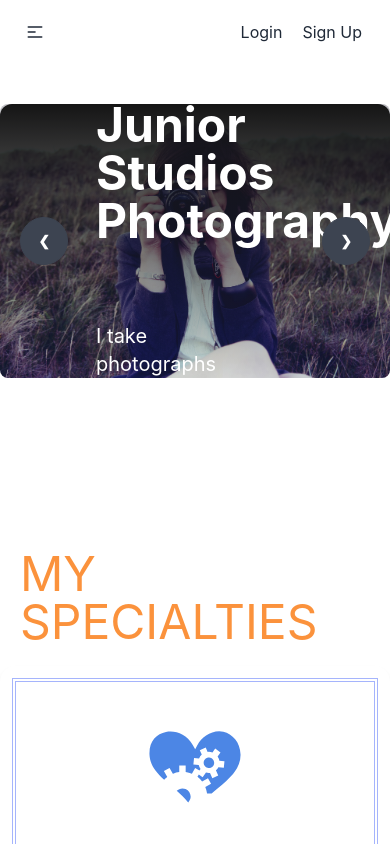
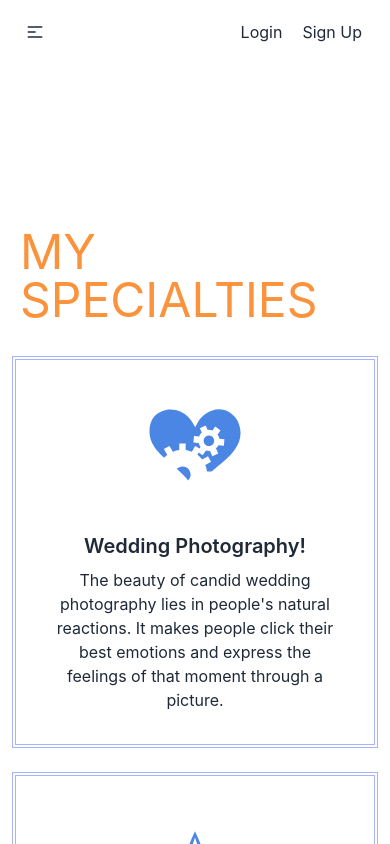
Before and after one commit to mdmohsin2/PhotoBazar-Client-Side, a React (Create React App) app: page / in a window 390 px wide. Shown: the top 844 px of the page. Built offline with nearby package versions, Linux system fonts and the light colour scheme.

Commit message:
firebase install and code setup

```diff
--- a/package.json
+++ b/package.json
@@ -8,6 +8,7 @@
     "@testing-library/react": "^13.4.0",
     "@testing-library/user-event": "^13.5.0",
     "daisyui": "^2.38.1",
+    "firebase": "^9.13.0",
     "react": "^18.2.0",
     "react-dom": "^18.2.0",
     "react-icons": "^4.6.0",
--- /dev/null
+++ b/src/Context/AuthProvider/AuthProvider.js
@@ -0,0 +1,24 @@
+import React, { createContext, useState } from 'react';
+import {  getAuth} from 'firebase/auth';
+import app from '../../firebase/Firebase.config'
+
+const AuthContext = createContext();
+const auth = getAuth(app)
+
+const AuthProvider = ({children}) => {
+    const [user, setUser] = useState(null);
+    const [loading, setLoading] = useState(true)
+
+    const authInfo = {
+        user,
+        loading,
+
+    }
+    return (
+        <AuthContext.Provider value={authInfo}>
+            {children}
+        </AuthContext.Provider>
+    );
+};
+
+export default AuthProvider;
--- a/src/components/Page/Home/MySplist/MySplist.js
+++ b/src/components/Page/Home/MySplist/MySplist.js
@@ -6,7 +6,7 @@ import './MyStyle.css'
 const MySplist = () => {
     return (
 
-        <div className='py-28 '>
+        <div className='py-16'>
             <h1 className='text-5xl m-5 text-orange-400'>MY SPECIALTIES</h1>
             <div className=" card grid  grid-cols-1 md:grid-cols-2 lg:grid-cols-4 shadow-md">
                 <div className='border-double border-4 border-indigo-300 hover:border-indigo-600 m-3 '>
--- a/src/components/Page/Home/MySplist/MyStyle.css
+++ b/src/components/Page/Home/MySplist/MyStyle.css
@@ -3,3 +3,11 @@
     height: 100px;
     color: #4c86e5 ;
 }
+
+
+
+@media (min-width: 640px) {
+    .py-28{
+        padding-top:-20px;
+    }
+}
--- a/src/components/Page/Home/Slider/SliderItem.css
+++ b/src/components/Page/Home/Slider/SliderItem.css
@@ -1,9 +1,18 @@
 .carouser-image:after {
-    content:'';
-    position:absolute;
-    left:0; top:0;
-    width:100%; height:100%;
-    display:inline-block;
-    border-radius: 12px;
-    background: linear-gradient( #151515 0%,rgba(21, 20, 18, 0) 100%); /* W3C */
+  content: '';
+  position: absolute;
+  left: 0;
+  top: 0;
+  width: 100%;
+  height: 100%;
+  display: inline-block;
+  border-radius: 12px;
+  background: linear-gradient(#151515 0%, rgba(21, 20, 18, 0) 100%);
+  /* W3C */
+}
+
+@media (min-width: 640px) {
+  .titles {
+    top: 0px;
   }
+}
--- a/src/components/Page/Home/Slider/SliderItem.js
+++ b/src/components/Page/Home/Slider/SliderItem.js
@@ -4,7 +4,7 @@ import './SliderItem.css'
 const SliderItem = ({ slide }) => {
     const { image, id, prev, next } = slide;
     return (
-        <div id={`slide${id}`} className="carousel-item relative w-full">
+        <div id={`slide${id}`} className="carousel-item relative w-full hidden sm:block">
             <div className='carouser-image'>
                 <img src={image} alt='' className="w-full rounded-lg" />
             </div>
@@ -13,10 +13,10 @@ const SliderItem = ({ slide }) => {
                     Junior Studios Photography
                 </h2>
             </div>
-            <div className="absolute flex justify-end transform -translate-y-1/2 w-2/5 left-24 mt-72">
+            <div className="absolute flex justify-end transform -translate-y-1/2 w-2/5 left-24 titles  mt-72">
                 <p className='text-white text-xl'>I take photographs with creativity, concept and passion</p>
             </div>
-            <div className="absolute flex justify-start transform -translate-y-1/2 w-2/5 left-64 mt-96">
+            <div className="absolute flex justify-start transform -translate-y-1/2 w-2/5 titles left-64 mt-96">
                 <button className="btn btn-outline btn-warning">About me</button>
             </div>
             <div className="absolute flex justify-between transform -translate-y-1/2 left-5 right-5 top-1/2">
--- a/src/components/Page/Login/Login.js
+++ b/src/components/Page/Login/Login.js
@@ -1,5 +1,6 @@
 import React from 'react';
 import { Link } from 'react-router-dom';
+import { FaGoogle } from "react-icons/fa";
 
 const Login = () => {
     return (
@@ -21,6 +22,10 @@ const Login = () => {
                         <input className='btn btn-primary' type="submit" value="Login" />
                     </div>
                 </form>
+                <p className='text-red-400 py-4'>Or sign in with</p>
+                <button className='btn bg-orange-500 w-full'>
+                    <FaGoogle></FaGoogle>
+                </button>
                 <p className='text-center py-5'>New to Junior studio <Link className='font-bold text-orange-500' to='/register'>Sign Up</Link> </p>
             </div>
         </div>
--- a/src/components/Page/Resister/SignUp.js
+++ b/src/components/Page/Resister/SignUp.js
@@ -1,5 +1,6 @@
 import React from 'react';
 import { Link } from 'react-router-dom';
+import { FaGoogle } from "react-icons/fa";
 
 const SignUp = () => {
     return (
@@ -32,6 +33,10 @@ const SignUp = () => {
                         <input className='btn btn-primary' type="submit" value="Sign Up" />
                     </div>
                 </form>
+                <p className='text-red-400 py-4'>Or sign in with</p>
+                <button className='btn bg-orange-500 w-full'>
+                    <FaGoogle></FaGoogle>
+                </button>
                 <p className='text-center py-5'>Already have an account Please <Link className='font-bold text-orange-500' to='/login'>Login</Link> </p>
             </div>
         </div>
--- /dev/null
+++ b/src/firebase/Firebase.config.js
@@ -0,0 +1,19 @@
+// Import the functions you need from the SDKs you need
+import { initializeApp } from "firebase/app";
+// TODO: Add SDKs for Firebase products that you want to use
+// https://firebase.google.com/docs/web/setup#available-libraries
+
+// Your web app's Firebase configuration
+const firebaseConfig = {
+  apiKey: process.env.REACT_APP_apiKey,
+  authDomain: process.env.REACT_APP_authDomain,
+  projectId: process.env.REACT_APP_projectId,
+  storageBucket: process.env.REACT_APP_storageBucket,
+  messagingSenderId: process.env.REACT_APP_messagingSenderId,
+  appId: process.env.REACT_APP_appId,
+};
+
+// Initialize Firebase
+const app = initializeApp(firebaseConfig);
+
+export default app;
--- a/src/index.js
+++ b/src/index.js
@@ -3,11 +3,14 @@ import ReactDOM from 'react-dom/client';
 import './index.css';
 import App from './App';
 import reportWebVitals from './reportWebVitals';
+import AuthProvider from './Context/AuthProvider/AuthProvider';
 
 const root = ReactDOM.createRoot(document.getElementById('root'));
 root.render(
   <React.StrictMode>
-    <App />
+    <AuthProvider>
+      <App />
+    </AuthProvider>
   </React.StrictMode>
 );
 
```
Also changed, not shown: 1 other file (tests, documents, lock files or other folders).
